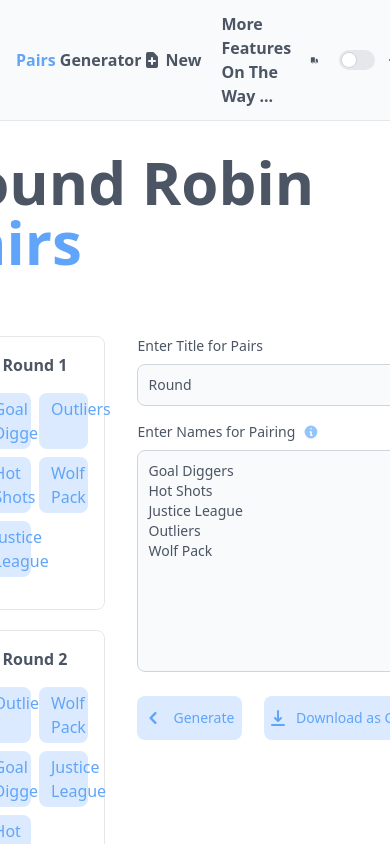
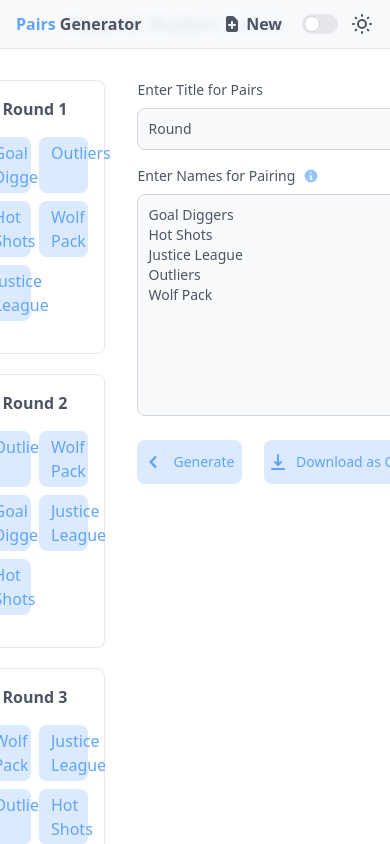
Before and after one commit to jackytsheng/round-robin-pairs, a Next.js app: page / in a window 390 px wide. Shown: the top 844 px of the page. Built offline with nearby package versions, Linux system fonts and the light colour scheme.

Commit message:
add  responsive design

```diff
--- a/components/Nav.tsx
+++ b/components/Nav.tsx
@@ -82,7 +82,7 @@ const Nav = ({ onToggle, isChecked, reset }: NavProps) => {
         <Svg icon={Icon.User} />
         <span className='text-base'>Jacky</span>
       </div> */}
-        <div className='cursor-pointer flex gap-1 items-center hover:text-blue-400 dark:hover:text-blue-300'>
+        <div className='md:flex hidden cursor-pointer gap-1 items-center hover:text-blue-400 dark:hover:text-blue-300'>
           <span className='text-base'>More Features On The Way ... </span>
           <Svg icon={Icon.Truck} />
         </div>
--- a/components/Round.tsx
+++ b/components/Round.tsx
@@ -17,7 +17,7 @@ const Round = ({ Chips, number, title }: RoundProps) => {
         'border rounded-lg pb-8 px-4 flex flex-col align-item items-center dark:border-gray-600'
       }
     >
-      <h3 className='my-4 font-bold'>{displayTitle}</h3>
+      <h3 className='md:text-xl my-4 font-bold'>{displayTitle}</h3>
       <div className='grid gap-2 grid-cols-2'>{Chips}</div>
     </div>
   );
--- a/pages/index.tsx
+++ b/pages/index.tsx
@@ -88,8 +88,8 @@ const Home: NextPage = () => {
 
       <main>
         <div className='flex w-full flex-1 flex-col items-center justify-center pl-10 pr-20 pb-20'>
-          <header className='pt-36 pb-16'>
-            <h1 className='text-6xl font-bold'>
+          <header className='sm:pt-20 md:pt-28 lg:pt-36 lg:pb-16 pb-10'>
+            <h1 className='text-2xl md:text-4xl lg:text-6xl font-bold'>
               Round Robin {''}
               <span className='text-blue-400 rounded-lg'>Pairs</span>
             </h1>
```
